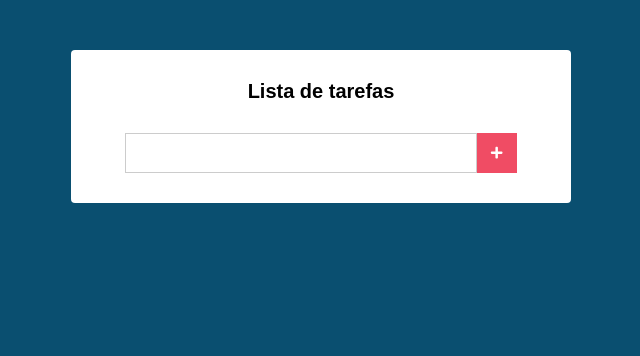
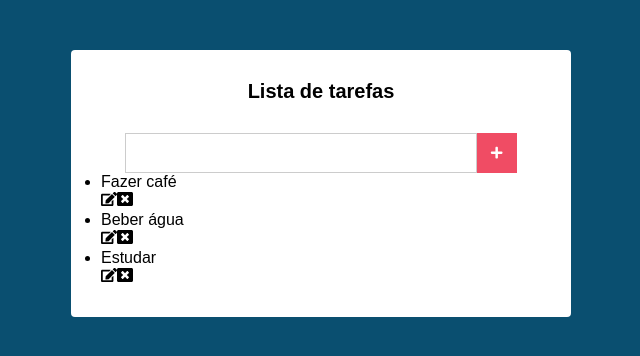
Before and after one commit to JCDMeira/react-class-app, a React (Create React App) app: page / in a window 1280 px wide. Shown: the top 356 px of the page, without its empty margins (319-959 px from the left). Built offline with nearby package versions, Linux system fonts and the light colour scheme.

Commit message:
feat: add tasks list

```diff
--- a/src/components/main.jsx
+++ b/src/components/main.jsx
@@ -4,9 +4,13 @@
 // form
 import { FaPlus } from 'react-icons/fa';
 
+//tarefas
+import { FaEdit, FaWindowClose } from 'react-icons/fa';
+
 export default class Main extends Component {
   state = {
     novaTarefa: '',
+    tarefas: ['Fazer café', 'Beber água', 'Estudar'],
   };
 
   handleChange = (e) => {
@@ -42,7 +46,7 @@
   // Para devolverem os elementos xml, ou seja, renderizar algo
 
   render() {
-    const { novaTarefa } = this.state;
+    const { novaTarefa, tarefas } = this.state;
     return (
       <div className="main">
         {/* <h1>Meu componente de classe com estado</h1> */}
@@ -54,6 +58,18 @@
             <FaPlus />
           </button>
         </form>
+
+        <ul className="tarefas">
+          {tarefas.map((tarefa, index) => (
+            <li key={index}>
+              {tarefa}
+              <div>
+                <FaEdit className="edit" />
+                <FaWindowClose className="delete" />
+              </div>
+            </li>
+          ))}
+        </ul>
       </div>
     );
   }
```
